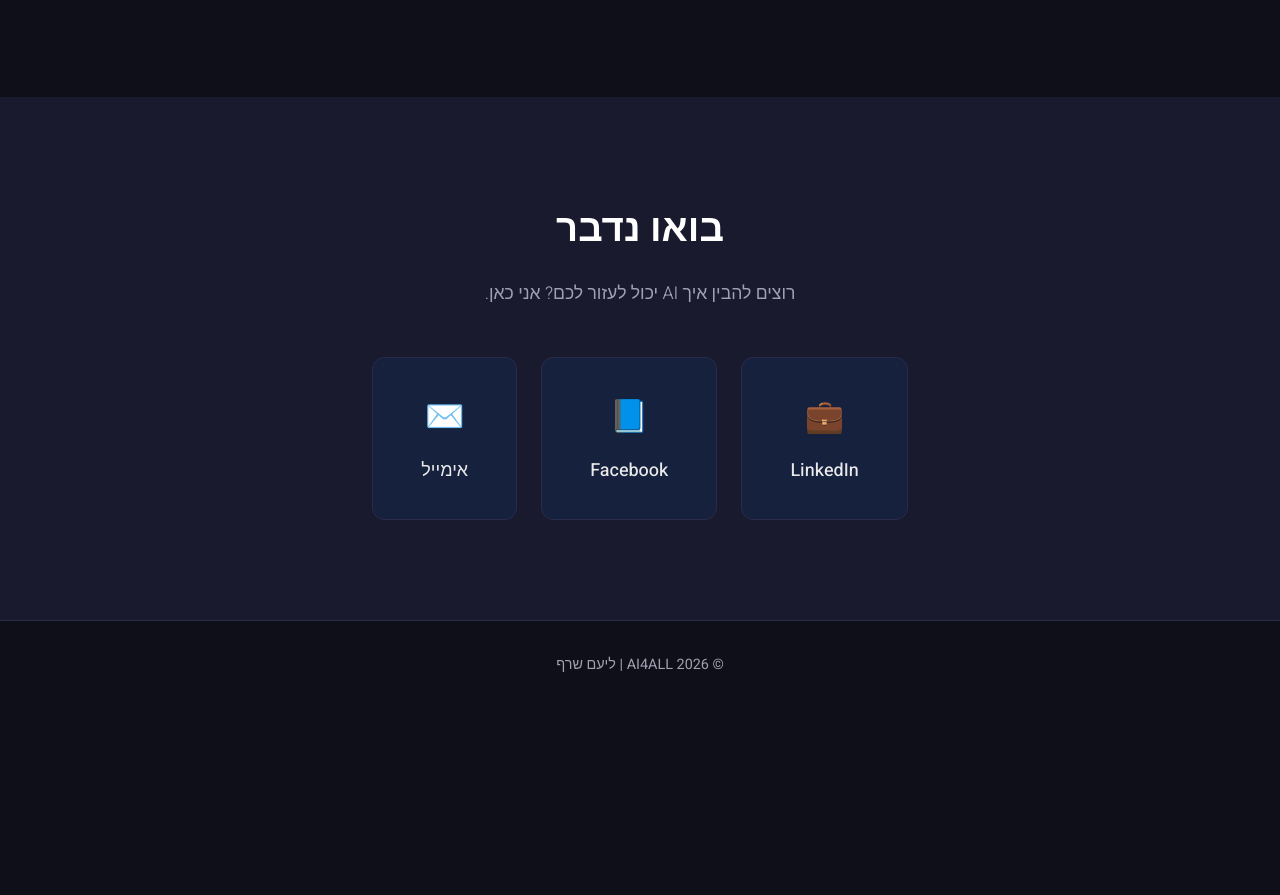
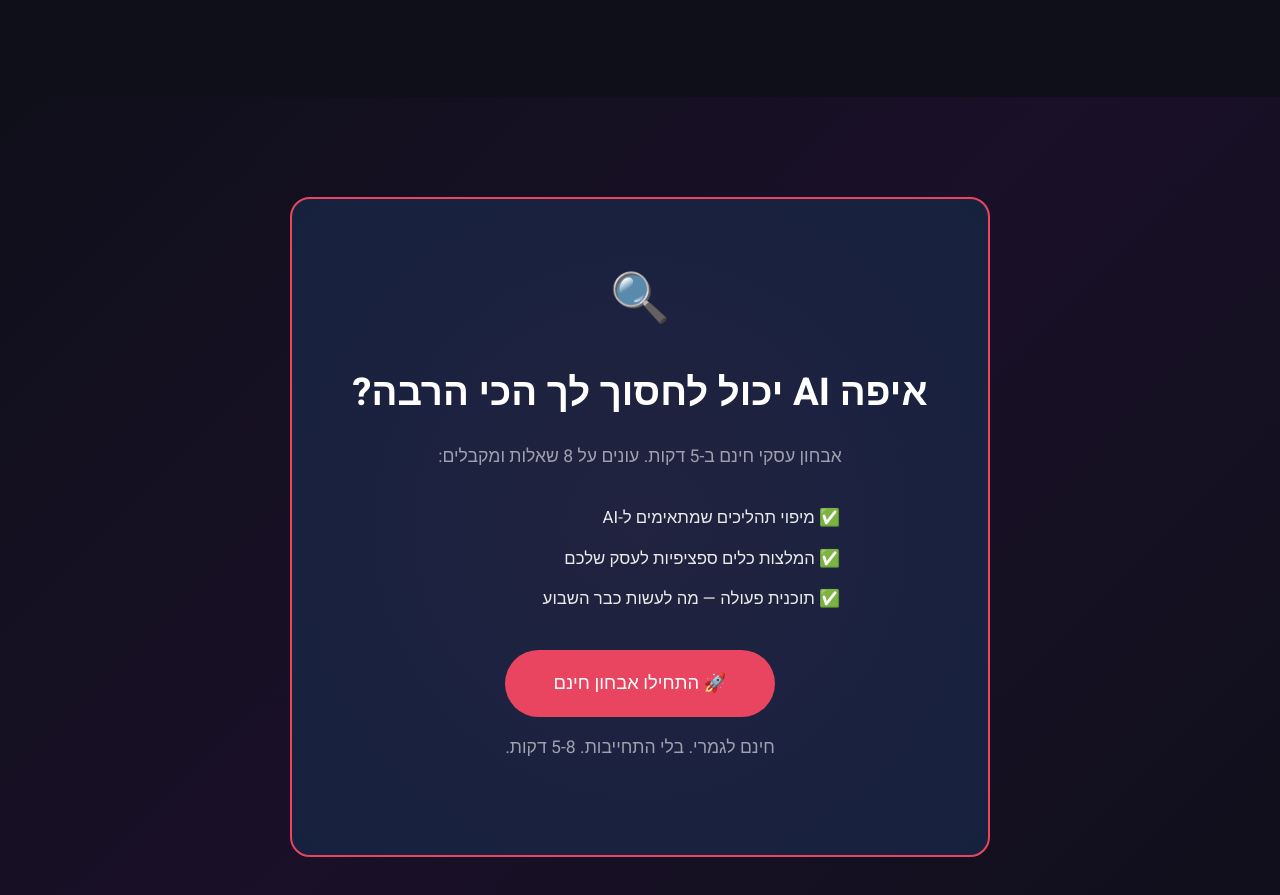
Before and after one commit to liam1505/ai4all-website, a plain HTML site: page index.html in a window 1280 px wide. Shown: the part 1843-2738 px from the top of the page. Before the commit the page ends 2552 px from the top, so only its background shows below. Drawn offline with Linux system fonts and the light colour scheme.

Commit message:
add scanner CTA section + floating button

```diff
--- a/css/style.css
+++ b/css/style.css
@@ -464,6 +464,119 @@ a:hover {
     font-weight: 500;
 }
 
+/* === Scanner Section === */
+.scanner-section {
+    padding: 100px 0;
+    background: linear-gradient(135deg, var(--bg) 0%, #1a1028 50%, var(--bg) 100%);
+}
+
+.scanner-card {
+    background: var(--bg-card);
+    border: 2px solid var(--accent);
+    border-radius: 20px;
+    padding: 60px 40px;
+    text-align: center;
+    max-width: 700px;
+    margin: 0 auto;
+    position: relative;
+    overflow: hidden;
+}
+
+.scanner-card::before {
+    content: '';
+    position: absolute;
+    top: -50%;
+    left: -50%;
+    width: 200%;
+    height: 200%;
+    background: radial-gradient(circle, rgba(233, 69, 96, 0.05) 0%, transparent 50%);
+}
+
+.scanner-icon {
+    font-size: 3rem;
+    margin-bottom: 20px;
+}
+
+.scanner-card h2 {
+    position: relative;
+    margin-bottom: 16px;
+}
+
+.scanner-card > p {
+    position: relative;
+    color: var(--text-muted);
+    font-size: 1.1rem;
+    margin-bottom: 32px;
+}
+
+.scanner-benefits {
+    position: relative;
+    display: flex;
+    flex-direction: column;
+    gap: 12px;
+    margin-bottom: 36px;
+    text-align: right;
+    max-width: 400px;
+    margin-left: auto;
+    margin-right: auto;
+}
+
+.benefit {
+    font-size: 1.05rem;
+    color: var(--text);
+}
+
+.btn-large {
+    padding: 18px 48px;
+    font-size: 1.15rem;
+    position: relative;
+}
+
+.scanner-note {
+    position: relative;
+    color: var(--text-muted);
+    font-size: 0.85rem;
+    margin-top: 16px;
+}
+
+/* === Floating CTA === */
+.floating-cta {
+    position: fixed;
+    bottom: 24px;
+    left: 24px;
+    background: var(--accent);
+    color: white !important;
+    padding: 14px 24px;
+    border-radius: 50px;
+    font-weight: 600;
+    font-size: 0.95rem;
+    box-shadow: 0 4px 20px rgba(233, 69, 96, 0.4);
+    z-index: 99;
+    transition: all var(--transition);
+    text-decoration: none;
+    font-family: var(--font);
+}
+
+.floating-cta:hover {
+    transform: translateY(-2px);
+    box-shadow: 0 8px 30px rgba(233, 69, 96, 0.5);
+    background: var(--accent-light);
+    color: white !important;
+}
+
+@media (max-width: 768px) {
+    .scanner-card {
+        padding: 40px 24px;
+    }
+
+    .floating-cta {
+        bottom: 16px;
+        left: 16px;
+        right: 16px;
+        text-align: center;
+    }
+}
+
 /* === Empty State === */
 .empty-state {
     text-align: center;
--- a/index.html
+++ b/index.html
@@ -16,6 +16,7 @@
         <div class="container">
             <a href="/" class="logo">AI4ALL <span class="logo-sub">| ליעם שרף</span></a>
             <div class="nav-links">
+                <a href="#scanner">אבחון AI</a>
                 <a href="#about">מי אני</a>
                 <a href="#blog">בלוג</a>
                 <a href="#contact">צור קשר</a>
@@ -31,7 +32,7 @@
                 <h1>העולם משתנה.<br>רוב האנשים עוד לא שמו לב.<br>אנחנו כן. 🦉</h1>
                 <p class="hero-subtitle">אני ליעם שרף, ואני עוזר לאנשים ועסקים להבין את המהפכה הכי גדולה של התקופה שלנו — בשפה פשוטה, בלי מילים גדולות, בגובה העיניים.</p>
                 <div class="hero-cta">
-                    <a href="#blog" class="btn btn-primary">לתוכן שלי →</a>
+                    <a href="#scanner" class="btn btn-primary">אבחון AI חינם לעסק שלך →</a>
                     <a href="#about" class="btn btn-secondary">הסיפור שלי</a>
                 </div>
             </div>
@@ -65,6 +66,24 @@
         </div>
     </section>
 
+    <!-- Scanner CTA Section -->
+    <section id="scanner" class="scanner-section">
+        <div class="container">
+            <div class="scanner-card">
+                <div class="scanner-icon">🔍</div>
+                <h2>איפה AI יכול לחסוך לך הכי הרבה?</h2>
+                <p>אבחון עסקי חינם ב-5 דקות. עונים על 8 שאלות ומקבלים:</p>
+                <div class="scanner-benefits">
+                    <div class="benefit">✅ מיפוי תהליכים שמתאימים ל-AI</div>
+                    <div class="benefit">✅ המלצות כלים ספציפיות לעסק שלכם</div>
+                    <div class="benefit">✅ תוכנית פעולה — מה לעשות כבר השבוע</div>
+                </div>
+                <a href="https://t.me/ai4all_scanner_bot" class="btn btn-primary btn-large" target="_blank">🚀 התחילו אבחון חינם</a>
+                <p class="scanner-note">חינם לגמרי. בלי התחייבות. 5-8 דקות.</p>
+            </div>
+        </div>
+    </section>
+
     <!-- Contact Section -->
     <section id="contact" class="contact">
         <div class="container">
@@ -94,6 +113,11 @@
         </div>
     </footer>
 
+    <!-- Floating CTA Button -->
+    <a href="https://t.me/ai4all_scanner_bot" class="floating-cta" target="_blank">
+        🔍 אבחון AI חינם
+    </a>
+
     <script src="js/posts.js"></script>
     <script src="js/main.js"></script>
 </body>
```
